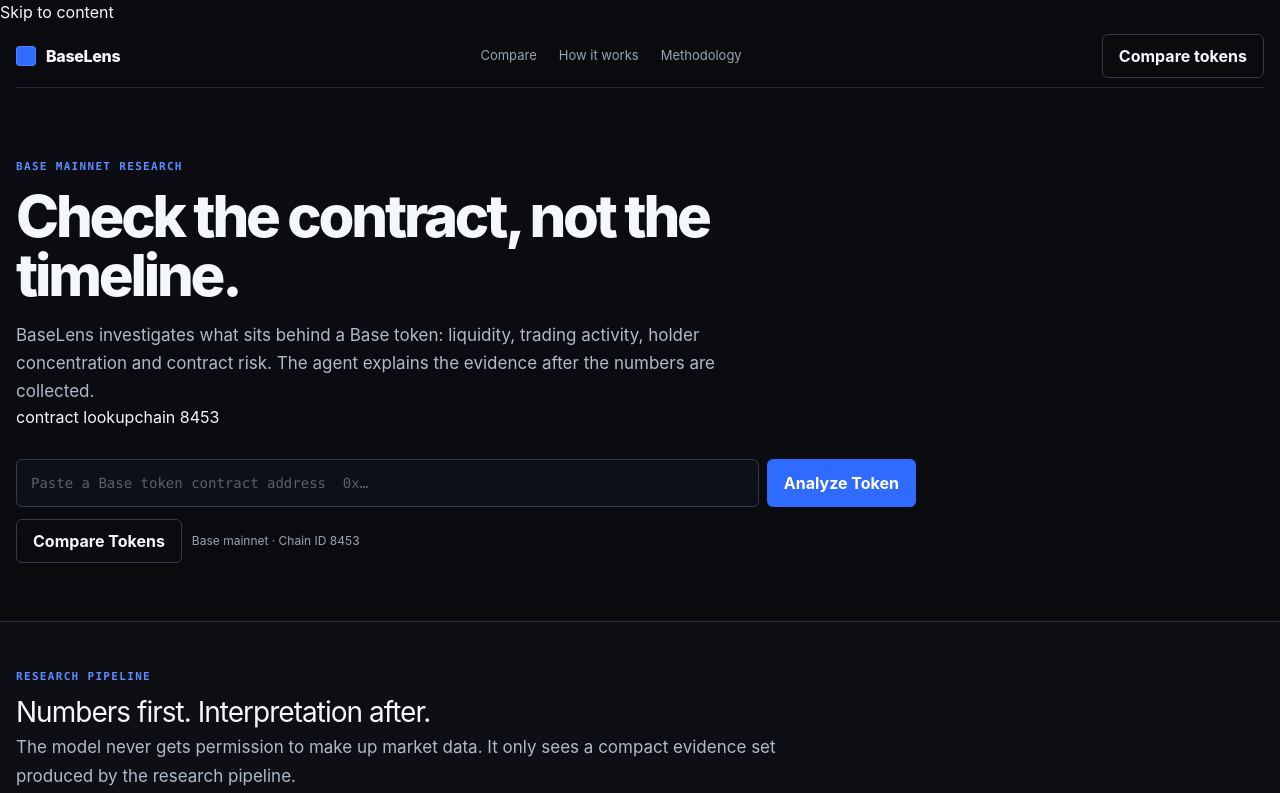
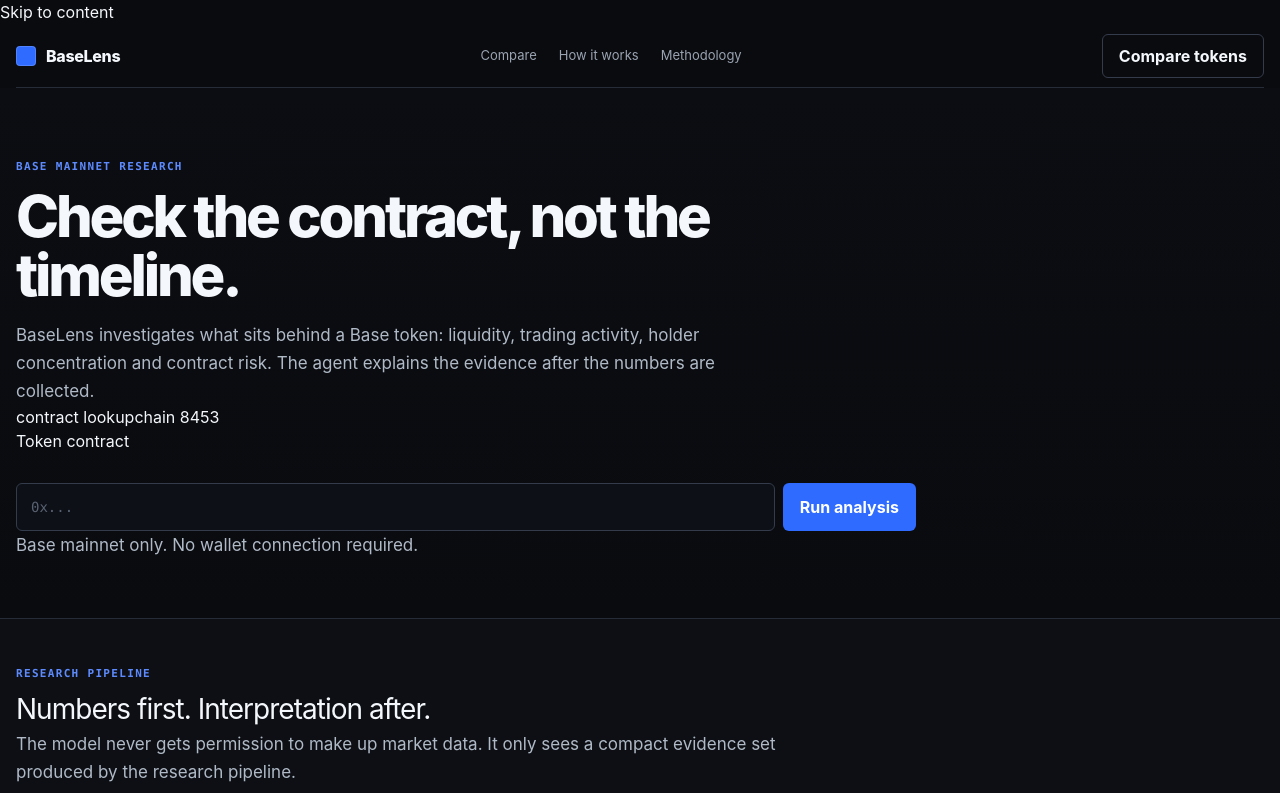
Before and after one commit to fawazfff/Baselens, a Next.js app: page / in a window 1280 px wide. Shown: the top 793 px of the page. Built offline with nearby package versions, Linux system fonts and the light colour scheme.

Commit message:
Simplify BaseLens primary contract action

```diff
--- a/src/components/AnalyzeForm.tsx
+++ b/src/components/AnalyzeForm.tsx
@@ -1 +1,55 @@
-"use client";import{useRouter}from"next/navigation";import{useState}from"react";import Link from"next/link";export function AnalyzeForm(){const[v,setV]=useState(""),[err,setErr]=useState(""),router=useRouter();function go(){const x=v.trim();if(!/^0x[a-fA-F0-9]{40}$/.test(x)){setErr("Enter a valid 0x Base token contract address.");return}router.push(`/analyze/${x}`)}return <div><div className="searchbar"><input className="input" value={v} onChange={e=>{setV(e.target.value);setErr("")}} onKeyDown={e=>e.key==="Enter"&&go()} placeholder="Paste a Base token contract address  0x…"/><button className="btn blue" onClick={go}>Analyze Token</button></div>{err&&<div className="error">{err}</div>}<div className="hero-actions"><Link href="/compare" className="btn ghost link">Compare Tokens</Link><span className="muted small">Base mainnet · Chain ID 8453</span></div></div>}
+"use client";
+
+import { useRouter } from "next/navigation";
+import { useState } from "react";
+
+export function AnalyzeForm() {
+  const [value, setValue] = useState("");
+  const [error, setError] = useState("");
+  const router = useRouter();
+
+  function analyze() {
+    const contract = value.trim();
+    if (!/^0x[a-fA-F0-9]{40}$/.test(contract)) {
+      setError("Enter a valid 0x Base token contract address.");
+      return;
+    }
+    router.push(`/analyze/${contract}`);
+  }
+
+  return (
+    <div>
+      <label className="input-label" htmlFor="token-contract">
+        Token contract
+      </label>
+      <div className="searchbar">
+        <input
+          id="token-contract"
+          className="input"
+          value={value}
+          onChange={(event) => {
+            setValue(event.target.value);
+            setError("");
+          }}
+          onKeyDown={(event) => event.key === "Enter" && analyze()}
+          placeholder="0x..."
+          spellCheck={false}
+          autoComplete="off"
+          aria-describedby={error ? "contract-error" : "contract-help"}
+        />
+        <button className="btn blue" onClick={analyze}>
+          Run analysis
+        </button>
+      </div>
+      {error ? (
+        <div id="contract-error" className="error" role="alert">
+          {error}
+        </div>
+      ) : (
+        <p id="contract-help" className="form-help">
+          Base mainnet only. No wallet connection required.
+        </p>
+      )}
+    </div>
+  );
+}
```
